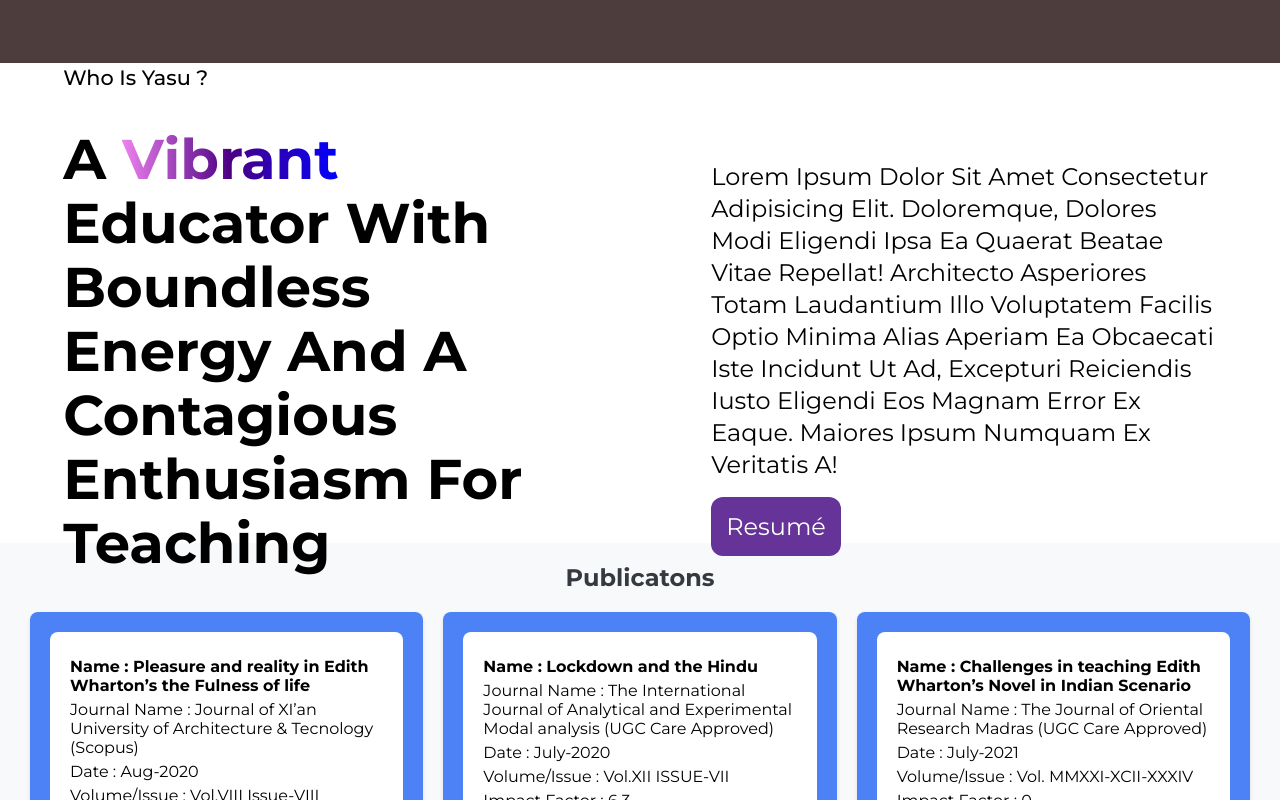
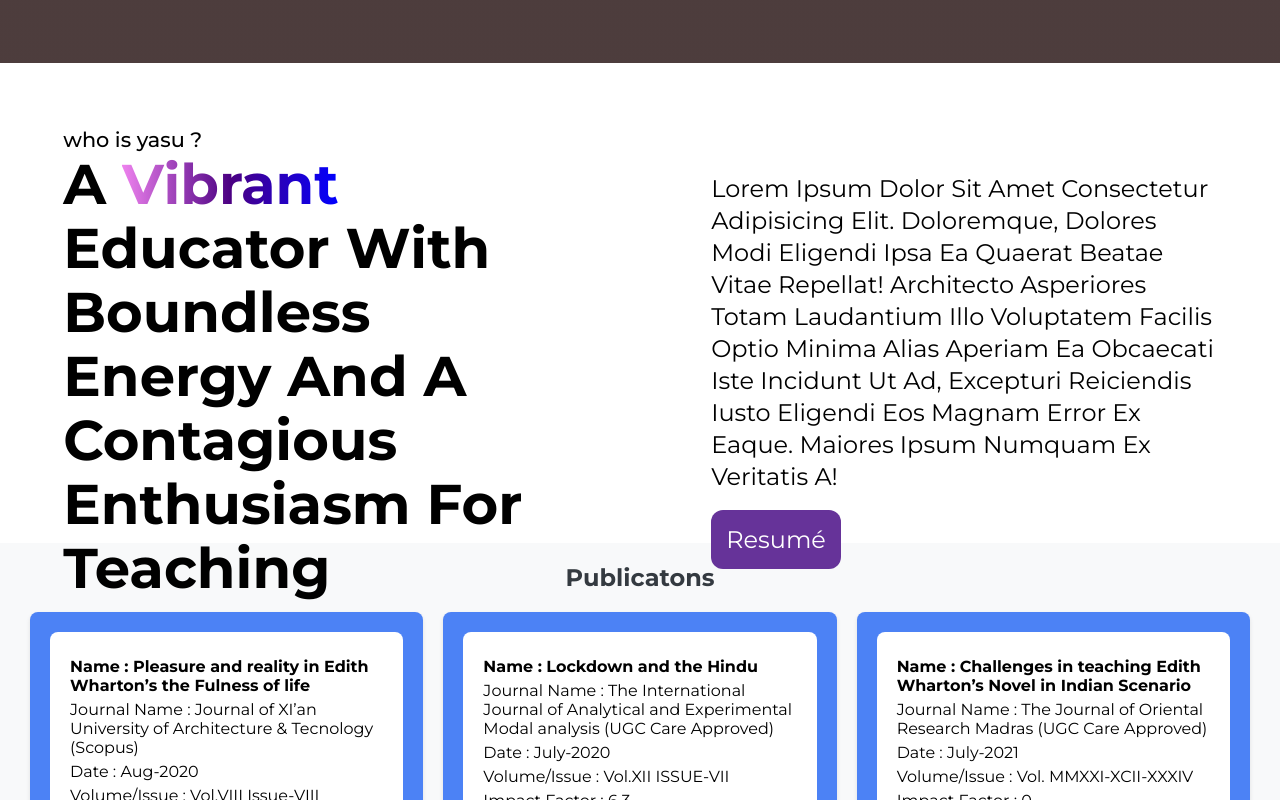
Before and after one commit to ahamed-sha-11/YasubarathiSir, a React (Vite) app: page / in a window 1280 px wide. Shown: the part 737-1537 px from the top of the page. Built offline with nearby package versions, Linux system fonts and the light colour scheme.

Commit message:
" removed :after and replaced with <p> "

```diff
--- a/src/components/AboutComponents.jsx
+++ b/src/components/AboutComponents.jsx
@@ -7,6 +7,7 @@ function AboutComponents() {
       <section className="about">
         <div className="pun-container">
           <div className="hero-pun">
+            <p>who is yasu ?</p>
             <h1>
               a <span className="rainbow">vibrant </span>educator with boundless{" "}
               <span className="energy">energy</span> and a contagious enthusiasm
--- a/src/styles/AboutComponenetStyles.css
+++ b/src/styles/AboutComponenetStyles.css
@@ -30,14 +30,14 @@
 
   position: relative;
 }
-.hero-pun h1::after {
-  position: absolute;
-  content: " Who is Yasu ?";
-  top: -18%;
+.hero-pun p {
+  font-size: 3.5rem;
+  margin: 0 10%;
   font-weight: 500;
-  left: 0;
+
   font-size: 1.3rem;
 }
+
 .rainbow {
   /* color: rebeccapurple; */
   background: linear-gradient(to right, violet, indigo, blue);
@@ -69,30 +69,22 @@
   text-transform: capitalize;
 }
 
-@media only screen and (max-width: 900px) {
-  .hero-pun h1::after {
-    top: -8%;
-  }
+@media only screen and (max-width: 1200px) {
   .about {
-    height: 80vh;
+    height: 100vh;
   }
 }
-@media only screen and (max-width: 800px) {
-  .hero-pun h1::after
-  {
-    top: -20%;
-    font-size: 1rem;
-  }
+@media only screen and (max-width: 820px) {
   .pun-container {
     flex-direction: column;
   }
   .hero-pun {
-    margin:5%;
+    margin: 5%;
     width: 80%;
   }
   .hero-pun h1 {
     font-size: 1.2rem;
-    margin: 0 ;
+    margin: 0;
     text-transform: capitalize;
     line-height: normal;
     /* border: 1px red solid; */
@@ -122,5 +114,4 @@
     /* border: 1px black solid; */
     text-transform: capitalize;
   }
-
 }
```
